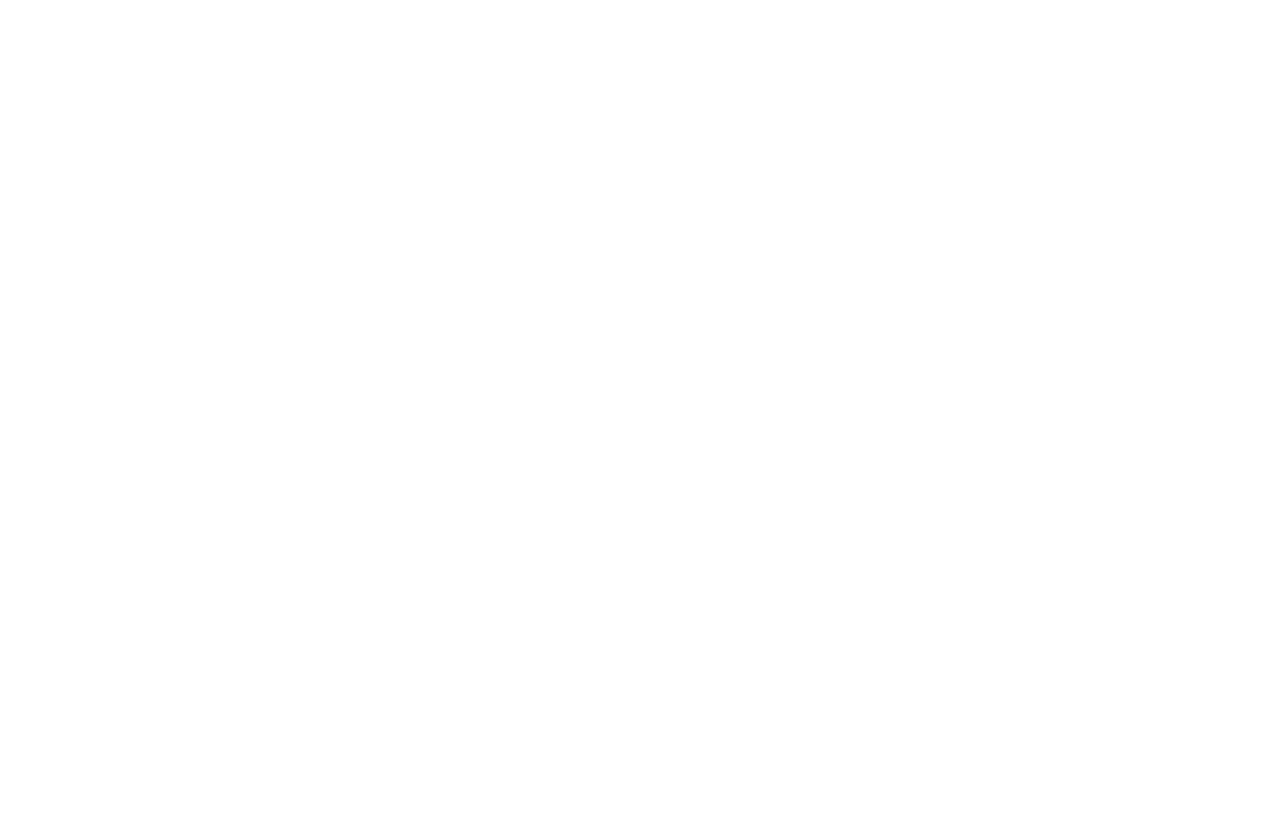
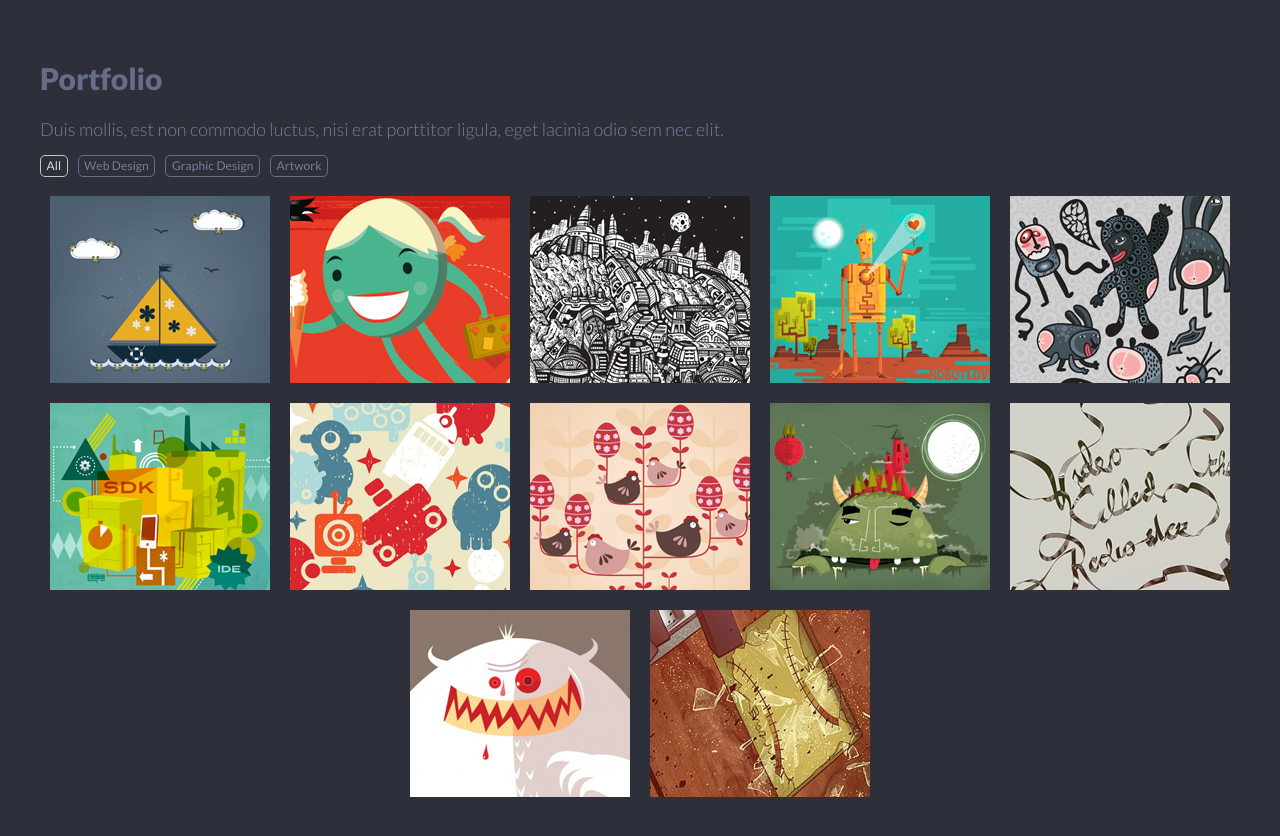
Before and after one commit to aidfromdeagland/singolo, a plain HTML site: page singolo2.html in a window 1280 px wide. Before the commit the page ends 800 px from the top, so only its background shows below. Drawn offline with Linux system fonts and the light colour scheme; a web font is replaced by a local one.

Commit message:
feat: add portfolio section

```diff
--- a/singolo2.css
+++ b/singolo2.css
@@ -43,3 +43,66 @@ ul, ol {
 a {
   text-decoration: none;
 }
+
+.portfolio {
+  padding: 69px 40px 48px;
+  background: #2d303a;
+  border-bottom: 6px solid #313745;
+}
+
+.portfolio__heading {
+  margin: 0;
+  font-family: "Lato-Black", "Open Sans", sans-serif;
+  font-size: 30px;
+  font-weight: lighter;
+  line-height: 0.6;
+  letter-spacing: -0.1px;
+  color: #666d89;
+}
+
+.portfolio__description {
+  margin: 27px 0 0;
+  font-family: "Lato-Light", "Open Sans", sans-serif;
+  font-size: 18px;
+  line-height: 30px;
+  color: #767e9e;
+}
+
+.portfolio__filter {
+  margin-top: 11px;
+  display: flex;
+}
+
+.filter__button {
+  border: 1px solid #666d89;
+  border-radius: 5px;
+  font-family: "Lato-Regular", "Open Sans", sans-serif;
+  font-size: 12px;
+  line-height: 1.625;
+  letter-spacing: 0.1px;
+  color: #767e9e;
+  background: transparent;
+  padding: 0 5.5px;
+  cursor: pointer;
+  vertical-align: center;
+}
+
+.filter__button_active {
+  color: #dedede;
+  border: 1px solid #c5c5c5;
+}
+
+.filter__button:not(:first-of-type) {
+  margin-left: 10px;
+}
+
+.portfolio__gallery {
+  margin-top: 19px;
+  max-height: 601px;
+  overflow-y: hidden;
+  display: flex;
+  flex-direction: row;
+  flex-wrap: wrap;
+  justify-content: center;
+  gap: 20px;
+}
--- a/singolo2.html
+++ b/singolo2.html
@@ -11,7 +11,104 @@
 </head>
 <body>
 <main>
-  <section class="portfolio"></section>
+  <section class="portfolio">
+    <h2 class="portfolio__heading">Portfolio</h2>
+    <p class="portfolio__description">
+      Duis mollis, est non commodo luctus, nisi erat porttitor ligula, eget lacinia odio sem nec elit.
+    </p>
+    <div class="portfolio__filter filter">
+      <button class="filter__button filter__button_active">All</button>
+      <button class="filter__button">Web Design</button>
+      <button class="filter__button">Graphic Design</button>
+      <button class="filter__button">Artwork</button>
+    </div>
+    <div class="portfolio__gallery gallery">
+      <img
+        class="gallery__image"
+        src="assets/images/portfolio-image-1.jpg"
+        width="220"
+        height="187"
+        alt=""
+      />
+      <img
+        class="gallery__image"
+        src="assets/images/portfolio-image-2.jpg"
+        width="220"
+        height="187"
+        alt=""
+      />
+      <img
+        class="gallery__image"
+        src="assets/images/portfolio-image-3.jpg"
+        width="220"
+        height="187"
+        alt=""
+      />
+      <img
+        class="gallery__image"
+        src="assets/images/portfolio-image-4.jpg"
+        width="220"
+        height="187"
+        alt=""
+      />
+      <img
+        class="gallery__image"
+        src="assets/images/portfolio-image-5.jpg"
+        width="220"
+        height="187"
+        alt=""
+      />
+      <img
+        class="gallery__image"
+        src="assets/images/portfolio-image-6.jpg"
+        width="220"
+        height="187"
+        alt=""
+      />
+      <img
+        class="gallery__image"
+        src="assets/images/portfolio-image-7.jpg"
+        width="220"
+        height="187"
+        alt=""
+      />
+      <img
+        class="gallery__image"
+        src="assets/images/portfolio-image-8.jpg"
+        width="220"
+        height="187"
+        alt=""
+      />
+      <img
+        class="gallery__image"
+        src="assets/images/portfolio-image-9.jpg"
+        width="220"
+        height="187"
+        alt=""
+      />
+      <img
+        class="gallery__image"
+        src="assets/images/portfolio-image-10.jpg"
+        width="220"
+        height="187"
+        alt=""
+      />
+      <img
+        class="gallery__image"
+        src="assets/images/portfolio-image-11.jpg"
+        width="220"
+        height="187"
+        alt=""
+      />
+      <img
+        class="gallery__image"
+        src="assets/images/portfolio-image-12.jpg"
+        width="220"
+        height="187"
+        alt=""
+      />
+    </div>
+  </section>
   <section class="about-us"></section>
 </main>
 </body>
```
